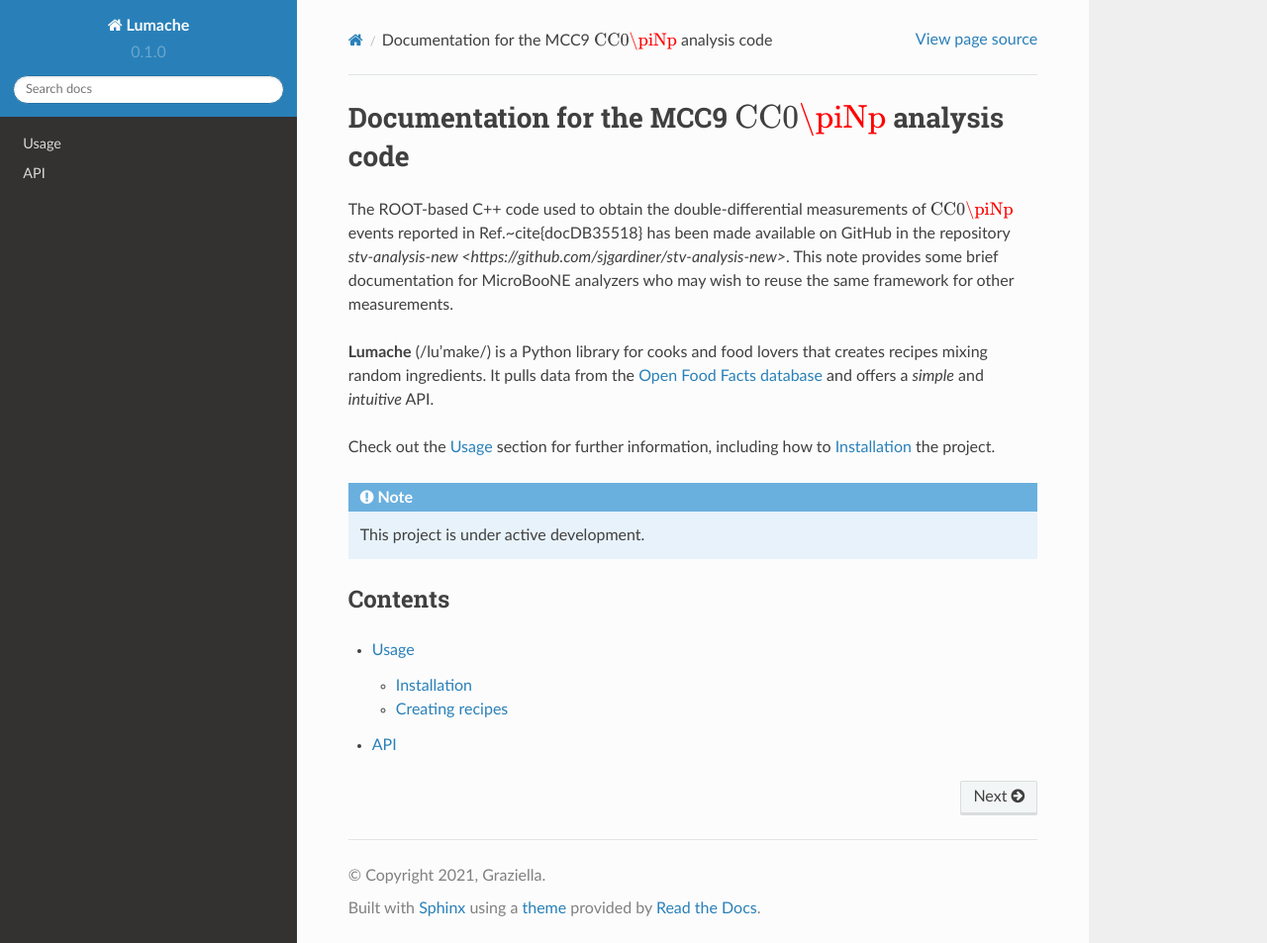
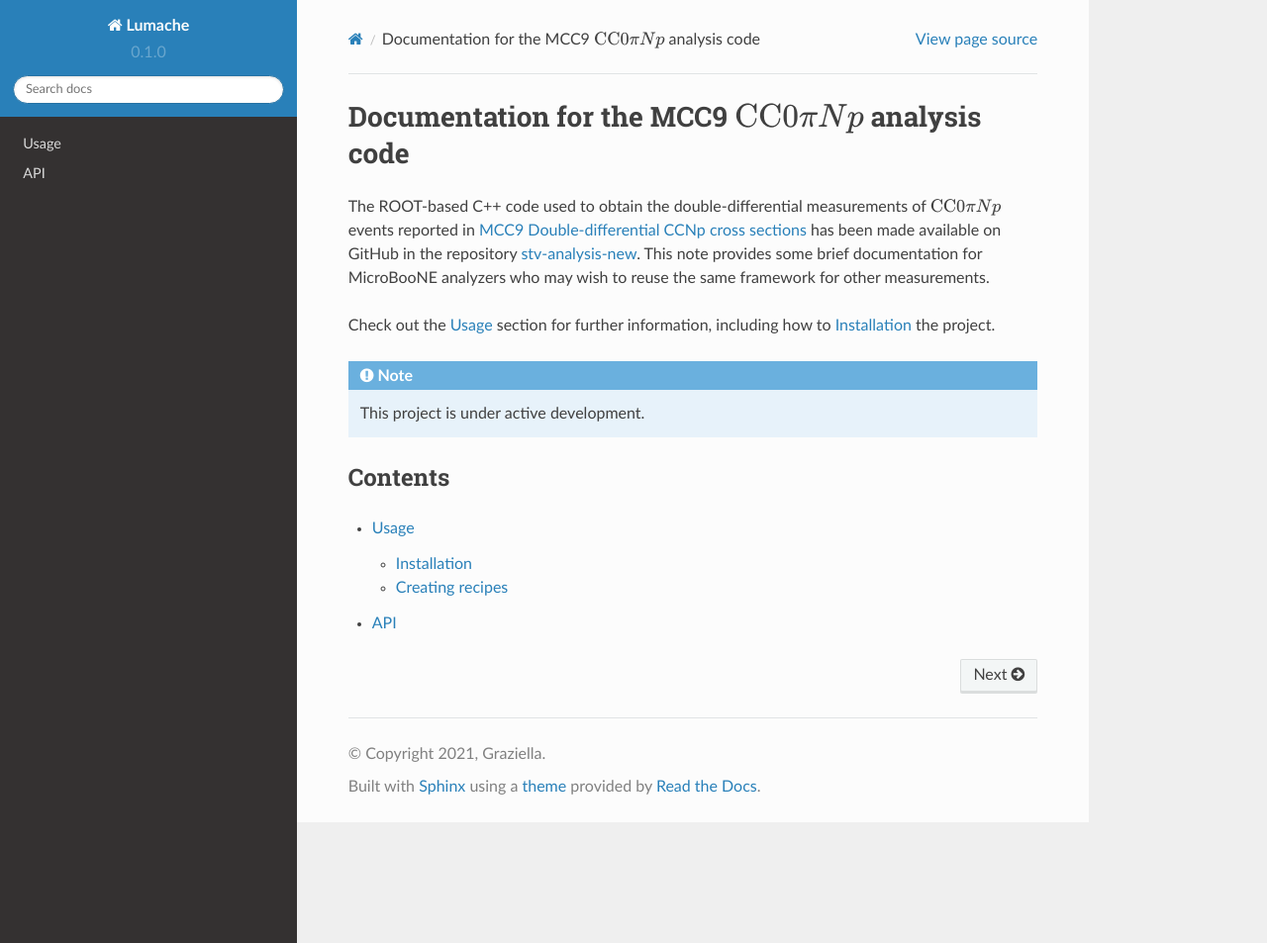
Before and after one commit to LiangLiu212/xsec_analyzer_docs, a Sphinx documentation site: the page built from docs/source/index.rst, in a window 1280 px wide and 953 px high. Shown: the whole window at 99% size. Built offline with Sphinx 7.4.7 and the Read the Docs theme 2.0.0, drawn with Linux system fonts in a browser that asks for light colours.

Commit message:
Update index.rst

```diff
--- a/docs/source/index.rst
+++ b/docs/source/index.rst
@@ -1,17 +1,15 @@
-Documentation for the MCC9 :math:`{\rm CC}0\piNp` analysis code
+Documentation for the MCC9 :math:`{\rm CC}0\pi Np` analysis code
 ===================================
 
 The ROOT-based C++ code used to obtain the double-differential measurements
-of :math:`{\rm CC}0\piNp` events reported in Ref.~\cite{docDB35518} has been made available on
-GitHub in the repository `stv-analysis-new <https://github.com/sjgardiner/stv-analysis-new>`.
+of :math:`{\rm CC}0\pi Np` events reported in `MCC9 Double-differential CCNp cross sections <https://microboone-docdb.fnal.gov/cgi-bin/sso/ShowDocument?docid=35518>`_ has been made available on
+GitHub in the repository `stv-analysis-new <https://github.com/sjgardiner/stv-analysis-new>`_.
 This note provides some brief documentation for MicroBooNE analyzers who may
 wish to reuse the same framework for other measurements.
 
 
-**Lumache** (/lu'make/) is a Python library for cooks and food lovers
-that creates recipes mixing random ingredients.
-It pulls data from the `Open Food Facts database <https://world.openfoodfacts.org/>`_
-and offers a *simple* and *intuitive* API.
+
+
 
 Check out the :doc:`usage` section for further information, including
 how to :ref:`installation` the project.
```
